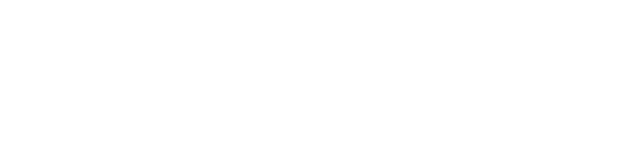
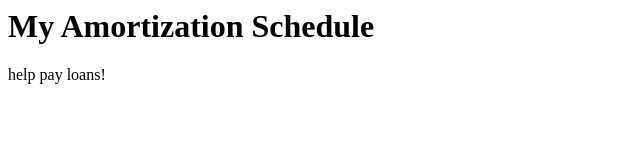
Before and after one commit to sophiegarber/sophiegarber.github.io, a plain HTML site: page index.html in a window 1280 px wide. Shown: the whole page, without its empty margins (0-640 px from the left). Drawn offline with Linux system fonts and the light colour scheme.

Commit message:
Update index.html

```diff
--- a/index.html
+++ b/index.html
@@ -3,4 +3,8 @@
   <head>
     <title>My Amortization Schedule</title>
   </head>
+  <body>
+    <h1>My Amortization Schedule</h1>
+    <p>help pay loans!</p>
+  </body>
 </html>
```
